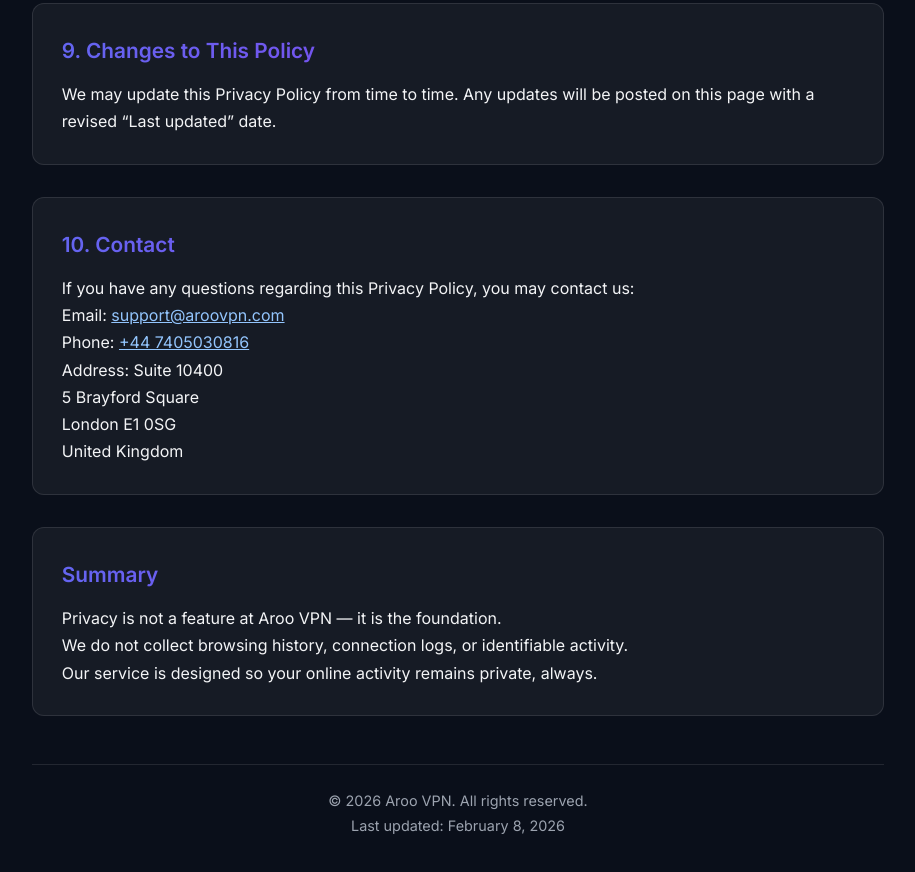
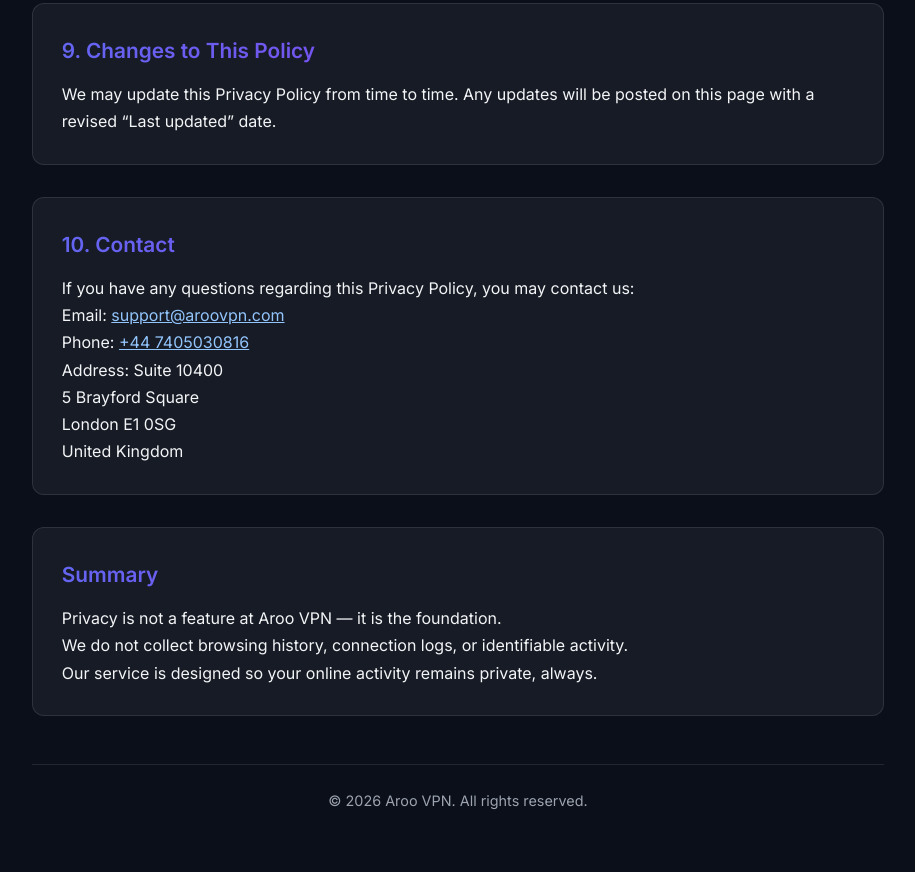
Before and after one commit to maktechlaravel/aliakin_laravel, a plain HTML site: page index.html in a window 1280 px wide. Shown: the part 3089-3961 px from the top of the page, without its empty margins (182-1097 px from the left). Drawn offline with Linux system fonts and the light colour scheme.

Commit message:
Update index.html

```diff
--- a/index.html
+++ b/index.html
@@ -287,7 +287,6 @@
 
   <footer>
     <p>&copy; <span id="currentYear"></span> Aroo VPN. All rights reserved.</p>
-    <p>Last updated: February 8, 2026</p>
   </footer>
 
   <script>
```
